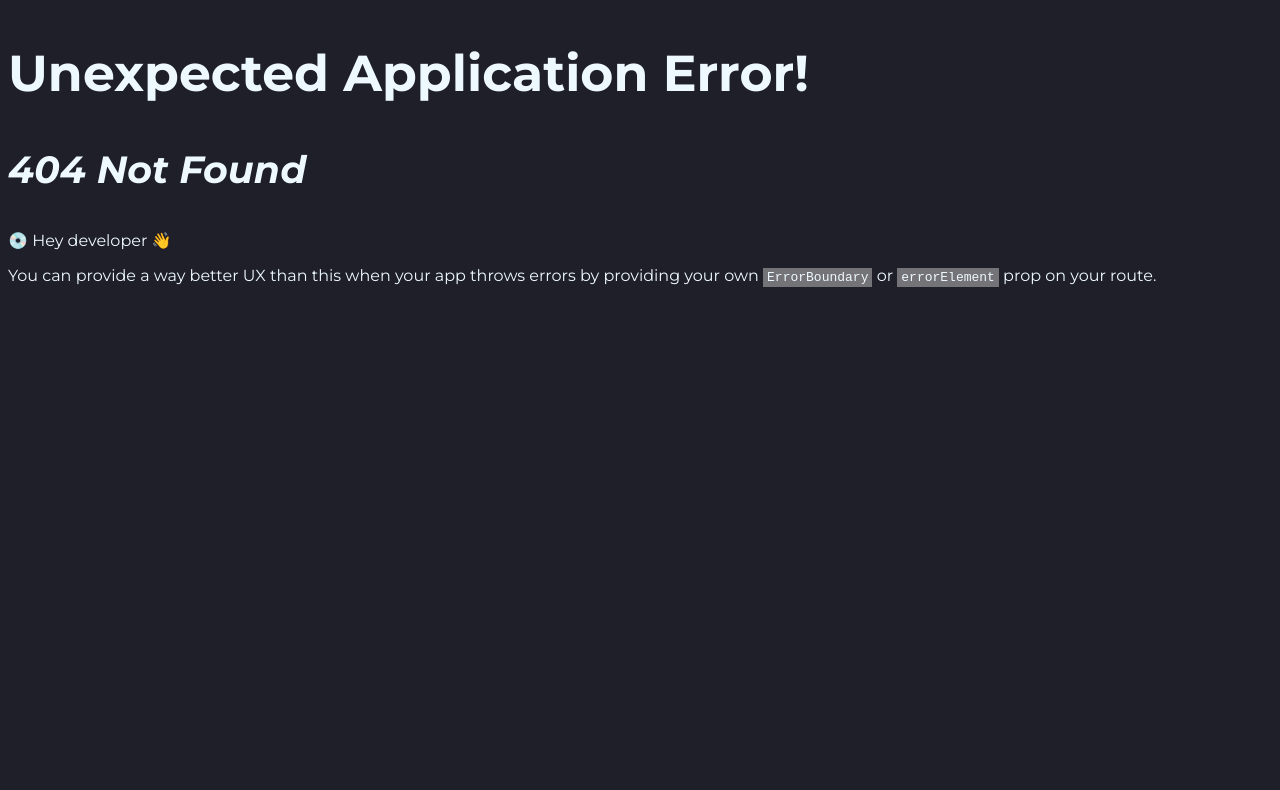
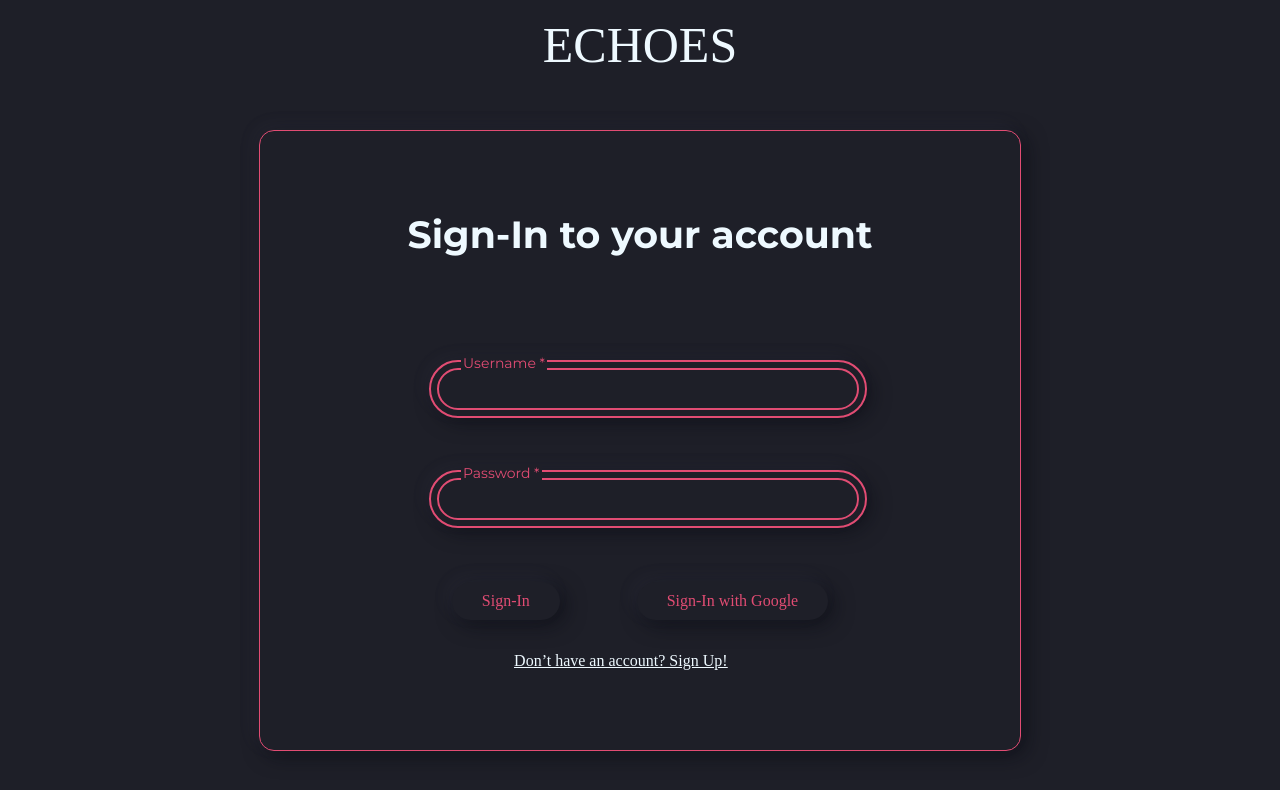
Before and after one commit to Nexalys/Echoes, a React (Vite) app in the folder frontend/: page /sign-in in a window 1280 px wide. Before the commit this address had no page. Shown: the top 790 px of the page. Built offline with nearby package versions, Linux system fonts and the light colour scheme.

Commit message:
created sign-in page

```diff
--- a/frontend/src/main.jsx
+++ b/frontend/src/main.jsx
@@ -6,6 +6,7 @@ import { createBrowserRouter, RouterProvider } from 'react-router-dom';
 import { MarkdownEditor } from './pages/markdown-page/markdown-page';
 import { BlogPage } from './pages/blogPage/blogPage';
 import Signup from './pages/sign-up/sign-up';
+import Signin from './pages/sign-in/sign-in';
 
 import './index.css'
 
@@ -17,6 +18,10 @@ const router = createBrowserRouter([
   {
     path: '/sign-up',
     element: <Signup />,
+  },
+  {
+    path: '/sign-in',
+    element: <Signin />,
   },
   {
     path: '/markdown',
--- a/frontend/src/pages/sign-in/sign-in.css
+++ b/frontend/src/pages/sign-in/sign-in.css
@@ -0,0 +1,183 @@
+.signin-container {
+    display: flex;
+    flex-direction: column;
+    justify-content: baseline;
+    align-items: center;
+}
+
+.signin-container p {
+    color: var(--text, #EEF9FF);
+    font-family: Vogue;
+    font-size: 50px;
+    font-style: normal;
+    font-weight: 400;
+    line-height: normal;
+    margin-top: 1vh;
+    margin-bottom: 7vh;
+}
+
+.signin-main {
+    border-radius: 15px;
+    border: 0.5px solid var(--accent);
+    background: var(--background);
+    box-shadow: var(--floating-shadow);
+
+    width: 50vw;
+    min-width: 760px;
+    min-height: 50vh;
+    flex-shrink: 0;
+
+    display: flex;
+    flex-direction: column;
+    justify-content: baseline;
+    align-items: center;
+}
+
+.signin-main-text {
+    display: flex;
+    flex-direction: column;
+    justify-content: center;
+    align-items: center;
+}
+
+.signin-main-text h3 {
+    margin-top: 10vh;
+    margin-bottom: 13vh;
+}
+
+.signin-form {
+    display: flex;
+    flex-direction: column;
+    align-items: flex-start;
+    justify-content: center;
+    gap: 7vh;
+    width: 55%;
+}
+
+.signin-form-group {
+    position: relative;
+    width: 100%;
+}
+
+.signin-input {
+    width: 100%;
+    padding: 10px 20px 10px 20px;
+    border: none;
+    outline: 2px solid var(--accent);
+    border-radius: 50px;
+    font-size: 16px;
+    background-color: var(--background);
+    transition: border-color 0.3s ease;
+    color: var(--text);
+}
+
+.signin-input-container {
+    box-shadow: var(--floating-shadow);
+    display: flex;
+    width: 100%;
+    border-radius: 50px;
+    border: 8px solid var(--background);
+    outline: 2px solid var(--accent);
+}
+
+.signin-floating-label {
+    position: absolute;
+    top: -8px;
+    left: 30px;
+    background-color: var(--background);
+    padding: 0 2px;
+    color: var(--accent);
+    font-size: 14px;
+    pointer-events: none;
+}
+
+.signin-button-container{
+    display: flex;
+    align-items: center;
+    justify-content: center;
+    width: 100%;
+    gap: 6vw;
+    margin-top: 0vh;
+    margin-bottom: 4vh;
+    flex-wrap: wrap;
+}
+
+.signin-button {
+    background-color: var(--background);
+    color: var(--accent);
+    border: none;
+    border-radius: 50px;
+    box-shadow: var(--floating-shadow);
+    cursor: pointer;
+    padding: 10px 30px;
+    font-family: Avenir;
+    font-size: 16px;
+    font-style: normal;
+    font-weight: 350;
+    line-height: normal;
+    transition: all 0.3s ease-in-out;
+}
+
+.signin-button:hover {
+    background-color: var(--background2);
+}
+
+.signin-form-group p {
+    color: var(--secondary);
+    font-size: 14px;
+    margin: 0px;
+    margin-left: 30px;
+    margin-top: 10px;
+}
+
+.signin-signup-link {
+    display: flex;
+    font-family: Avenir;
+    font-size: 16px;
+    font-style: normal;
+    font-weight: 350;
+    line-height: normal;
+    text-decoration-line: underline;
+    margin-bottom: 10vh;
+    margin-right: 3vw;
+}
+
+.signin-signup-link a{
+    color: var(--text);
+
+}
+
+/* .background-circle {
+    position: absolute;
+    z-index: -1;
+}
+
+.circle1 {
+    top: 10%;
+    left: 5%;
+}
+
+.circle2 {
+    top: 20%;
+    right: 10%;
+}
+
+.circle3 {
+    bottom: 30%;
+    left: 15%;
+}
+
+.circle4 {
+    bottom: 10%;
+    right: 20%;
+}
+
+.circle5 {
+    top: 40%;
+    left: 50%;
+}
+
+.circle6 {
+    bottom: 20%;
+    right: 5%;
+} */
--- a/frontend/src/pages/sign-in/sign-in.jsx
+++ b/frontend/src/pages/sign-in/sign-in.jsx
@@ -0,0 +1,70 @@
+import React from 'react';
+import { useForm } from 'react-hook-form';
+import { Link } from 'react-router-dom';
+
+import circle1 from "../../../public/assets/circle1.svg"
+import circle2 from "../../../public/assets/circle2.svg"
+import circle3 from "../../../public/assets/circle3.svg"
+import circle4 from "../../../public/assets/circle4.svg"
+import circle5 from "../../../public/assets/circle5.svg"
+import circle6 from "../../../public/assets/circle6.svg"
+
+import "./sign-in.css";
+
+export default function Signin() {
+  const { register, handleSubmit, formState: { errors }, watch } = useForm();
+  const onSubmit = data => console.log(data);
+
+//   const password = watch("password"); // Watch the password input field
+
+  return (
+
+    <div className='signin-container'>
+        <p>ECHOES</p>
+
+        <div className='signin-main'>
+            <div className='signin-main-text'>
+                <h3>Sign-In to your account</h3>
+            </div>
+
+            <form className="signin-form" onSubmit={handleSubmit(onSubmit)}>
+                <div className="signin-form-group">
+                    <label className="signin-floating-label">Username *</label>
+                    <div className='signin-input-container'>
+                        <input className="signin-input" type="text" {...register("username", { required: true })} />
+                    </div>
+                    {errors.username && <p className="signin-error-message">Username is required.</p>}
+                </div>
+
+                <div className="signin-form-group">
+                    <label className="signin-floating-label">Password *</label>
+                    <div className='signin-input-container'>
+                        <input className="signin-input" type="password" {...register("password", {
+                        required: true,
+                        minLength: 8,
+                        pattern: /^(?=.*[A-Z])(?=.*[!@#$%^&*])(?=.*[0-9]).{8,}$/,
+                        })} />
+                    </div>
+                    {errors.password && <p className="signin-error-message">Password is required and must be at least 8 characters long, contain an uppercase letter, a special character, and a number.</p>}
+                </div>
+
+                <div className='signin-button-container'>
+                    <input className="signin-button" type="submit" value="Sign-In" />
+                    <button className="signin-button" type="button">Sign-In with Google</button>
+                </div>
+            </form>
+            <div className="signin-signup-link">
+                <Link to="/sign-up">Don’t have an account? Sign Up!</Link>
+            </div>
+
+        </div>
+
+        {/* <img src={circle1} alt="Circle 1" className="background-circle circle1" />
+        <img src={circle2} alt="Circle 2" className="background-circle circle2" />
+        <img src={circle3} alt="Circle 3" className="background-circle circle3" />
+        <img src={circle4} alt="Circle 4" className="background-circle circle4" />
+        <img src={circle5} alt="Circle 5" className="background-circle circle5" />
+        <img src={circle6} alt="Circle 6" className="background-circle circle6" /> */}
+    </div>
+  );
+}
--- a/frontend/src/pages/sign-up/sign-up.css
+++ b/frontend/src/pages/sign-up/sign-up.css
@@ -81,6 +81,7 @@
     font-size: 16px;
     background-color: var(--background);
     transition: border-color 0.3s ease;
+    color: var(--text);
 }
 
 .signup-input-container {
--- a/frontend/src/pages/sign-up/sign-up.jsx
+++ b/frontend/src/pages/sign-up/sign-up.jsx
@@ -1,6 +1,6 @@
 import React from 'react';
 import { useForm } from 'react-hook-form';
-import { Link, useNavigate } from 'react-router-dom';
+import { Link } from 'react-router-dom';
 
 import circle1 from "../../../public/assets/circle1.svg"
 import circle2 from "../../../public/assets/circle2.svg"
@@ -95,7 +95,7 @@ export default function Signup() {
                 </div>
             </form>
             <div className="signup-signin-link">
-                <Link to="/signin">Have an account? Sign in here.</Link>
+                <Link to="/sign-in">Have an account? Sign in here!</Link>
             </div>
 
         </div>
```
